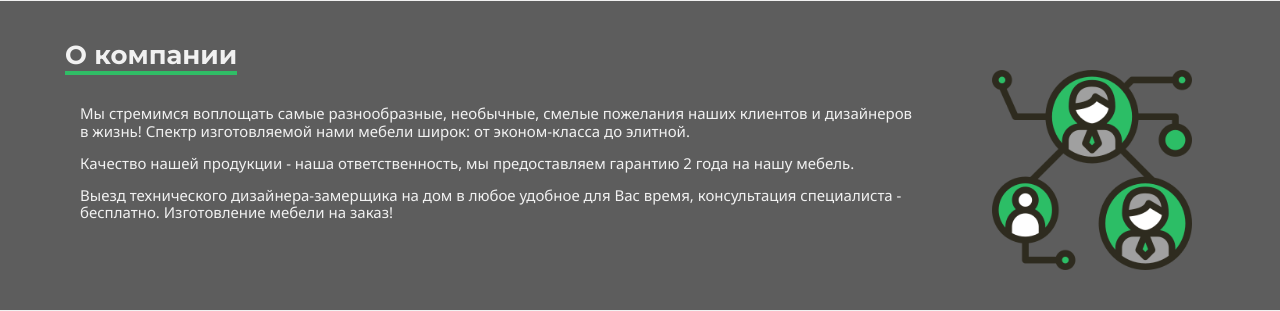
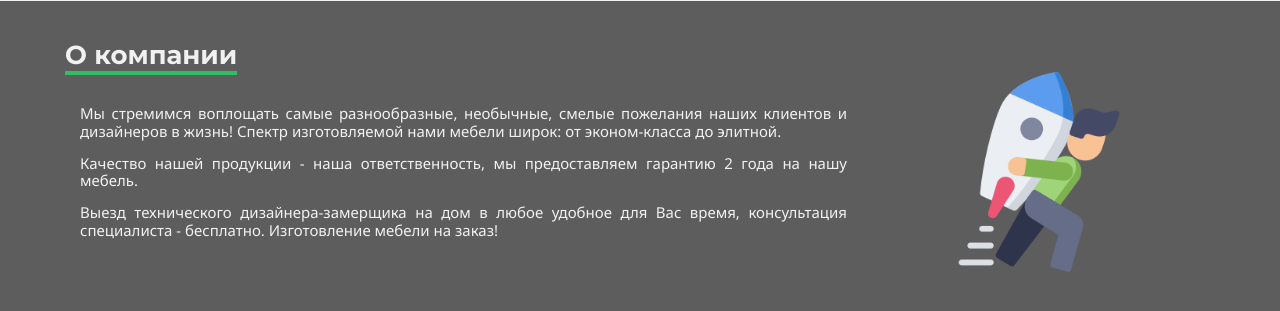
Before and after one commit to EvgenyKovach/secret-fo-the-uyuta, a plain HTML site: page index.html in a window 1280 px wide. Shown: the part 1449-1760 px from the top of the page. Drawn offline with nearby package versions, Linux system fonts and the light colour scheme.

Commit message:
вертел картинки, причесал текст

```diff
--- a/css/style.sass
+++ b/css/style.sass
@@ -505,11 +505,15 @@ nav
       background: $selectColor
 
   &__text
-    padding: 20px 30px
+    flex-basis: 65%
+    margin-left: 30px
+    padding: 20px 0
+    text-align: justify
 
   &__img
     display: flex
-    flex-basis: 40%
+    flex-basis: 30%
+    margin: auto
     +bp(600px)
       display: none
     img
--- a/index.html
+++ b/index.html
@@ -150,7 +150,7 @@
           </p>
         </div>
         <div class="about-us__img">
-          <img src="image/about.png" height="200px" alt="">
+          <img src="image/about3.png" height="200px" alt="">
         </div>
       </div>
     </div>
```
Also changed, not shown: css/style.css, image/about2.png (added), image/about3.png (added), image/about4.png (added), image/about45.png (added), image/about5.png (added), image/about6.png (added), 1 other file.
